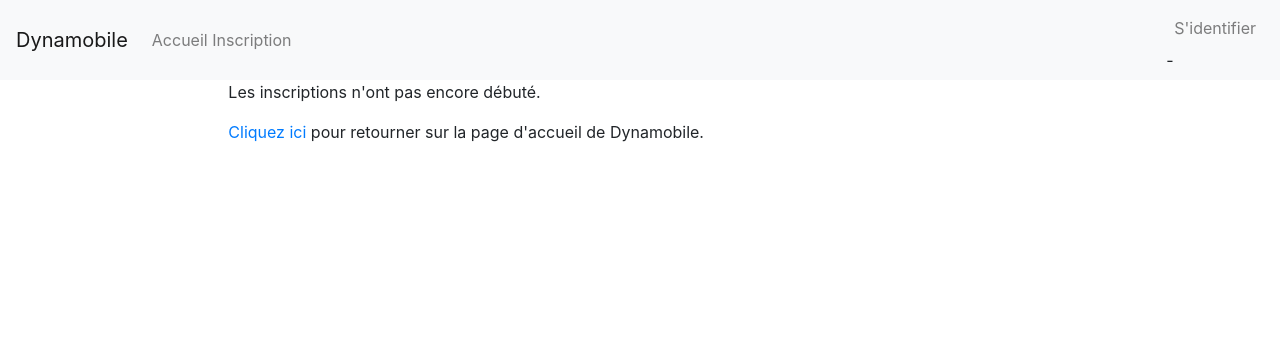
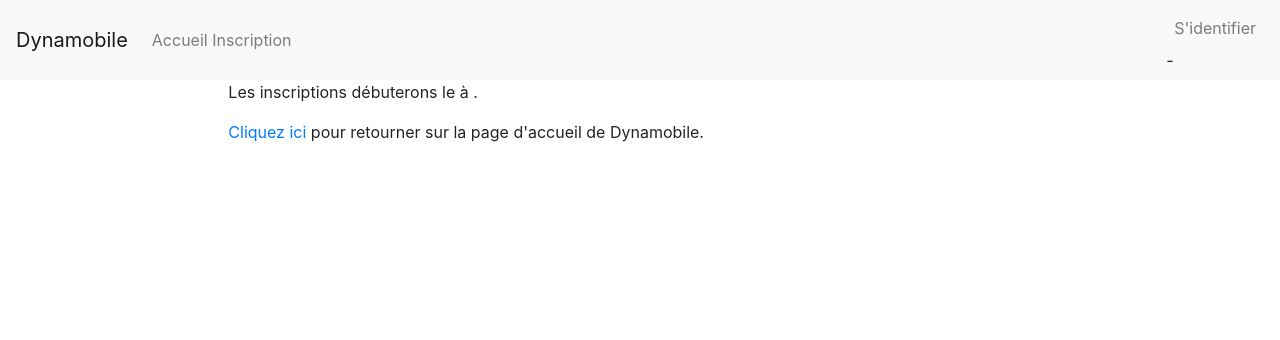
Before and after one commit to acelpb/dyn_signup, a Django app: page / in a window 1280 px wide. Shown: the top 340 px of the page. Run offline with Django 3.2, Linux system fonts and the light colour scheme.

Commit message:
fix: add date start signup

```diff
--- a/signup2023/templates/signup/index.html
+++ b/signup2023/templates/signup/index.html
@@ -10,7 +10,7 @@
             <div class="col-sm-12 col-md-8 col-lg-8 ">
                 {% with date=dynamobile_signup_period_start.date time=dynamobile_signup_period_start.time %}
                     <p>{% blocktrans %}
-                        Les inscriptions n'ont pas encore débuté.
+                        Les inscriptions débuterons le {{ date|date:"d/m/Y" }} à {{ time|time:"H:i" }}.
                     {% endblocktrans %}</p>
                     <p>
                         {% blocktrans %}
```
